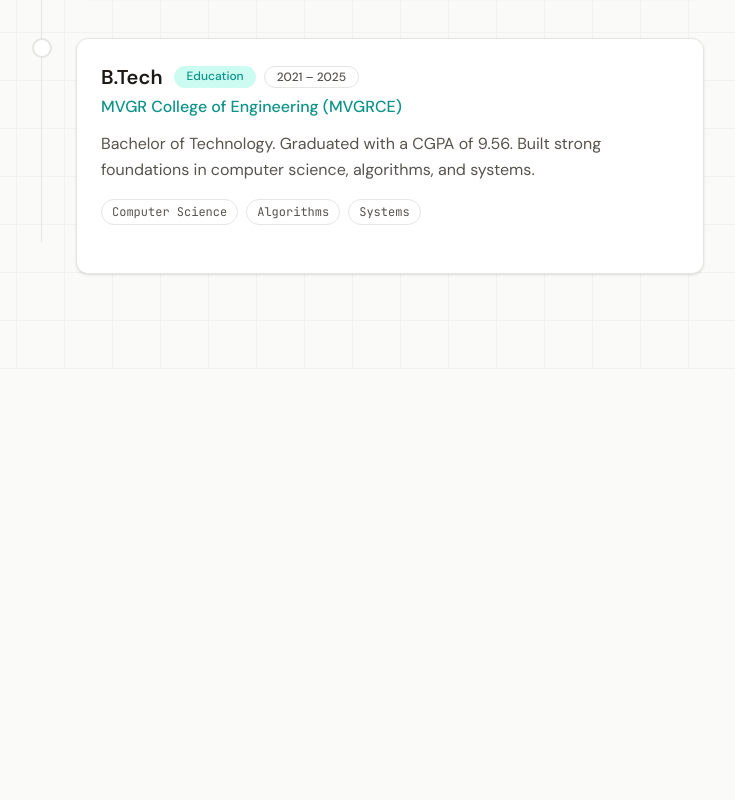
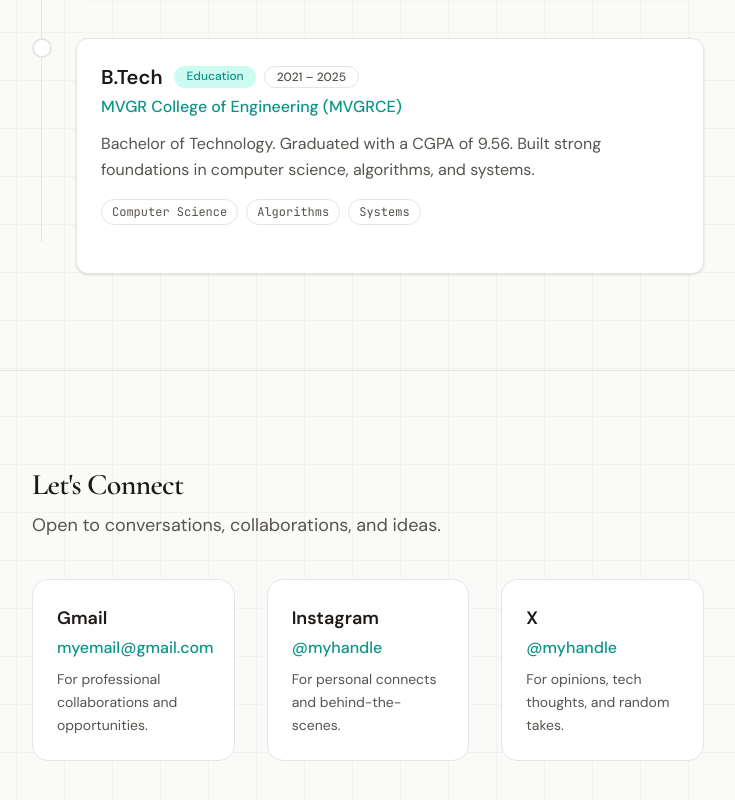
Before and after one commit to svssathvik7/portfolio, a React (Vite) app in the folder frontend/: page / in a window 1280 px wide. Shown: the part 1312-2112 px from the top of the page, without its empty margins (272-1007 px from the left). Before the commit the page ends 1682 px from the top, so only its background shows below. Built offline with nearby package versions, Linux system fonts and the light colour scheme.

Commit message:
feat: add connect section

```diff
--- a/frontend/src/App.tsx
+++ b/frontend/src/App.tsx
@@ -1,4 +1,5 @@
 import { useEffect, useState } from 'react';
+import Connect from './components/Connect';
 import Experience from './components/Experience';
 import GoToTop from './components/GoToTop';
 import Navbar from './components/Navbar';
@@ -119,6 +120,7 @@ function App() {
       </section>
 
       <Experience />
+      <Connect />
       <GoToTop />
     </main>
   );
--- /dev/null
+++ b/frontend/src/components/Connect.tsx
@@ -0,0 +1,168 @@
+import { useEffect, useRef, useState } from 'react'
+
+interface ContactItem {
+  id: string
+  label: string
+  value: string
+  href: string
+  caption: string
+  isExternal: boolean
+}
+
+const CONTACTS: ContactItem[] = [
+  {
+    id: 'gmail',
+    label: 'Gmail',
+    value: 'myemail@gmail.com',
+    href: 'mailto:myemail@gmail.com',
+    caption: 'For professional collaborations and opportunities.',
+    isExternal: false,
+  },
+  {
+    id: 'instagram',
+    label: 'Instagram',
+    value: '@myhandle',
+    href: 'https://instagram.com/myhandle',
+    caption: 'For personal connects and behind-the-scenes.',
+    isExternal: true,
+  },
+  {
+    id: 'x',
+    label: 'X',
+    value: '@myhandle',
+    href: 'https://x.com/myhandle',
+    caption: 'For opinions, tech thoughts, and random takes.',
+    isExternal: true,
+  },
+]
+
+function ContactCard({
+  item,
+  isVisible,
+  delay,
+}: {
+  item: ContactItem
+  isVisible: boolean
+  delay: number
+}) {
+  const linkProps = item.isExternal
+    ? { target: '_blank' as const, rel: 'noopener noreferrer' }
+    : {}
+
+  return (
+    <a
+      href={item.href}
+      {...linkProps}
+      aria-label={`${item.label}: ${item.value}`}
+      className={`group block rounded-2xl border border-[var(--border)] p-5 transition-all duration-300 hover:-translate-y-1 hover:border-[var(--primary)] hover:shadow-[0_0_24px_color-mix(in_srgb,var(--primary)_15%,transparent)] focus:outline-none focus:ring-2 focus:ring-[var(--ring)] focus:ring-offset-2 sm:p-6 ${
+        isVisible ? 'translate-y-0 opacity-100' : 'translate-y-4 opacity-0'
+      }`}
+      style={{
+        backgroundColor: 'var(--bg-elevated)',
+        transitionDelay: isVisible ? `${delay}ms` : '0ms',
+      }}
+    >
+      <h3
+        className="text-base font-semibold transition-colors duration-300 group-hover:text-[var(--primary)] sm:text-lg"
+        style={{ color: 'var(--text)' }}
+      >
+        {item.label}
+      </h3>
+      <p
+        className="mt-1 font-medium transition-colors duration-300 group-hover:text-[var(--primary)]"
+        style={{ color: 'var(--primary)' }}
+      >
+        {item.value}
+      </p>
+      <p
+        className="mt-2 text-sm leading-relaxed"
+        style={{ color: 'var(--text-muted)' }}
+      >
+        {item.caption}
+      </p>
+    </a>
+  )
+}
+
+export default function Connect() {
+  const sectionRef = useRef<HTMLElement>(null)
+  const [isVisible, setIsVisible] = useState(false)
+  const [visibleItems, setVisibleItems] = useState<Set<number>>(new Set())
+
+  useEffect(() => {
+    const el = sectionRef.current
+    if (!el) return
+
+    const sectionObserver = new IntersectionObserver(
+      ([entry]) => {
+        if (entry?.isIntersecting) setIsVisible(true)
+      },
+      { threshold: 0.15 }
+    )
+    sectionObserver.observe(el)
+
+    return () => sectionObserver.disconnect()
+  }, [])
+
+  useEffect(() => {
+    if (!isVisible) return
+
+    const itemRefs = CONTACTS.map((_, i) =>
+      document.getElementById(`connect-item-${i}`)
+    ).filter(Boolean)
+
+    const observers = itemRefs.map((el, i) => {
+      if (!el) return null
+      const observer = new IntersectionObserver(
+        ([entry]) => {
+          if (entry?.isIntersecting) {
+            setVisibleItems((prev) => new Set(prev).add(i))
+          }
+        },
+        { threshold: 0.2, rootMargin: '0px 0px -20px 0px' }
+      )
+      observer.observe(el)
+      return observer
+    })
+
+    return () => observers.forEach((o) => o?.disconnect())
+  }, [isVisible])
+
+  return (
+    <section
+      id="connect"
+      ref={sectionRef}
+      className="w-full border-t py-16 sm:py-20 md:py-24"
+      style={{ borderColor: 'var(--border)', backgroundColor: 'var(--bg)' }}
+      aria-labelledby="connect-heading"
+    >
+      <div className="mx-auto max-w-3xl px-6 sm:px-10 lg:px-12">
+        <h2
+          id="connect-heading"
+          className="font-serif text-2xl font-bold tracking-tight sm:text-3xl"
+          style={{ fontFamily: 'var(--font-serif)', color: 'var(--text)' }}
+        >
+          Let&apos;s Connect
+        </h2>
+        <p
+          className="mt-2 text-base sm:text-lg"
+          style={{ color: 'var(--text-muted)' }}
+        >
+          Open to conversations, collaborations, and ideas.
+        </p>
+
+        <div className="mt-10 grid gap-6 sm:gap-8 md:grid-cols-2 lg:grid-cols-3">
+          {CONTACTS.map((item, i) => (
+            <div key={item.id} id={`connect-item-${i}`}>
+              <ContactCard
+                item={item}
+                isVisible={visibleItems.has(i)}
+                delay={i * 80}
+              />
+            </div>
+          ))}
+        </div>
+      </div>
+    </section>
+  )
+}
--- a/frontend/src/components/Navbar.tsx
+++ b/frontend/src/components/Navbar.tsx
@@ -3,6 +3,7 @@ import { useEffect, useState } from 'react'
 const SECTIONS = [
   { id: 'hero', label: 'Home' },
   { id: 'experience', label: 'Experience' },
+  { id: 'connect', label: 'Connect' },
 ] as const
 
 function NavLink({
```
